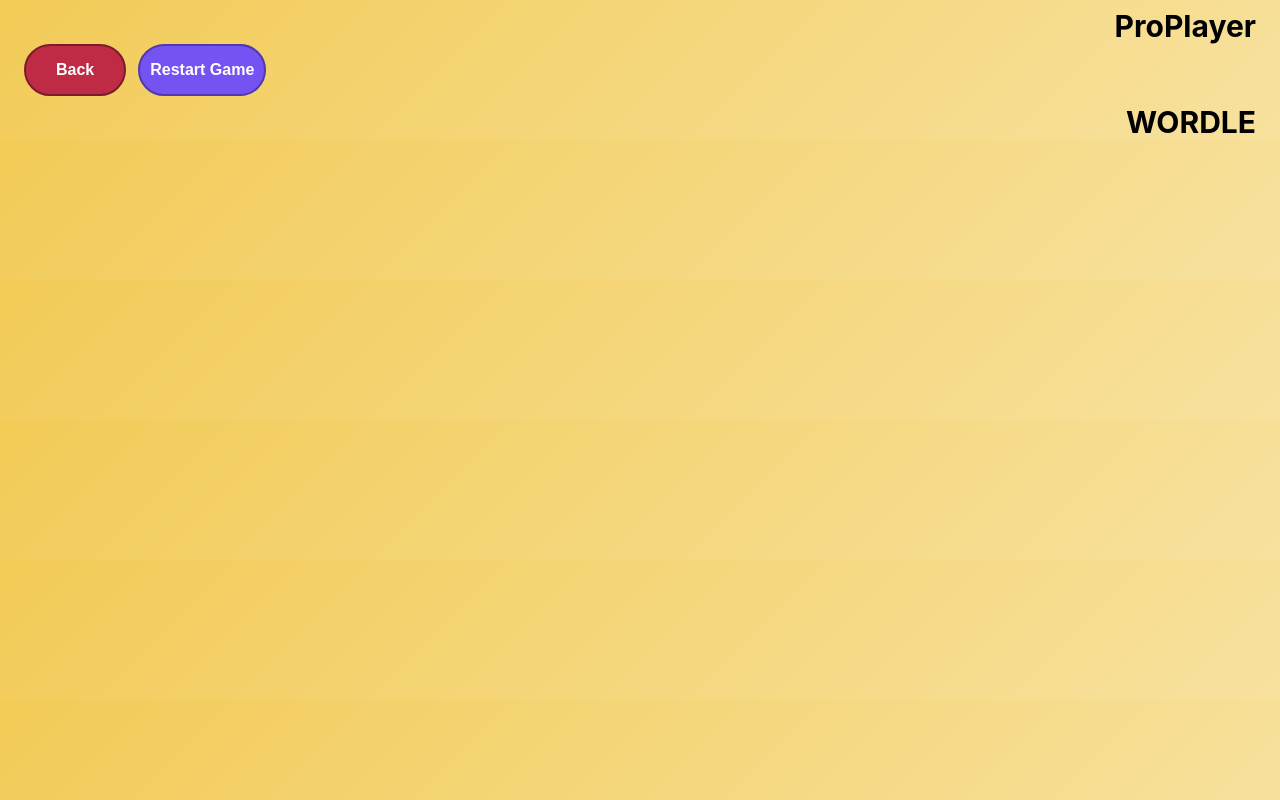
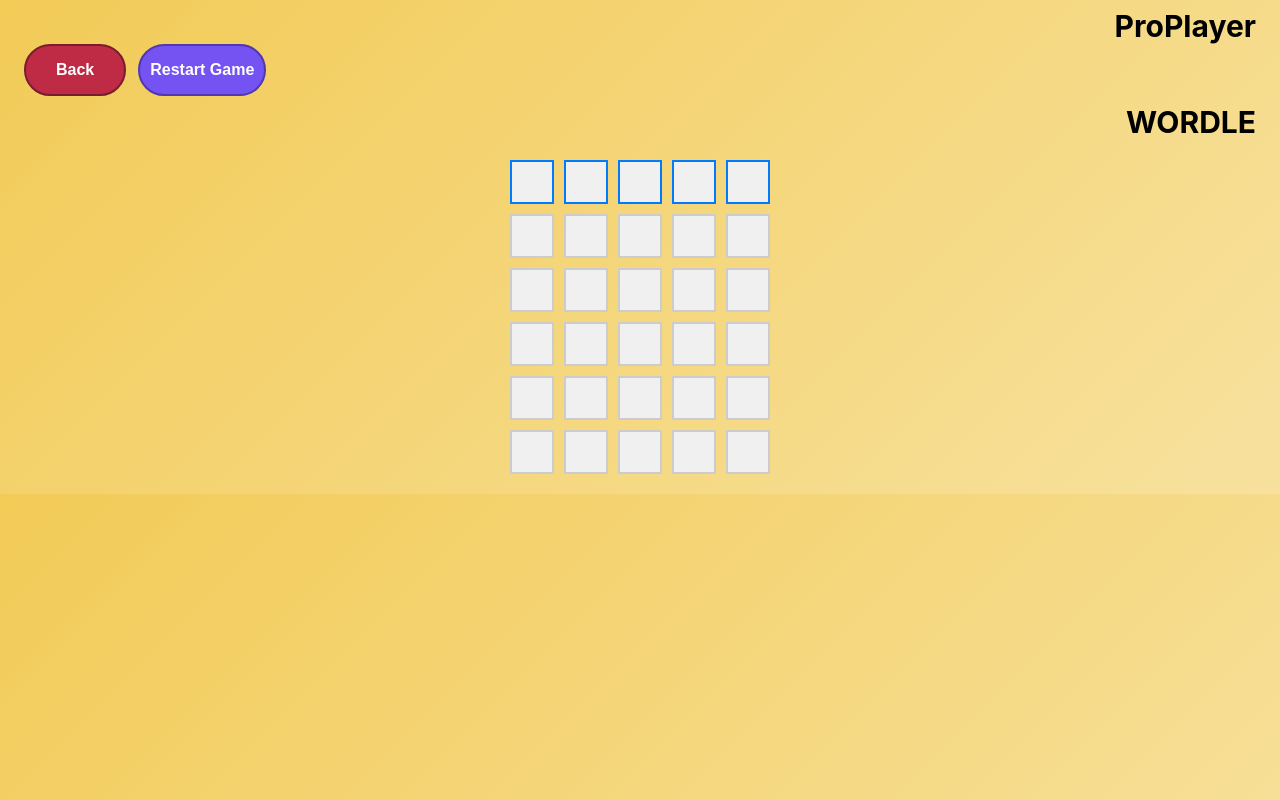
Before and after one commit to AnnaKiira/ProPlayer, a React (Create React App) app: page / in a window 1280 px wide. Both pictures are taken after a click on the button "Play Wordle". Built offline with nearby package versions, Linux system fonts and the light colour scheme.

Commit message:
build the grid in JSX so it renders in the browser. using grid.map() to iterate through each row in the grid array. using row.map() to iterate though each cell in the row, to render the letter. added classnames for styling and set up my wordle css as well to style the grid

```diff
--- /dev/null
+++ b/src/games/wordle/Wordle.css
@@ -0,0 +1,23 @@
+.wordleGrid {
+    display: flex;
+    flex-direction: column;
+    align-items: center;
+    gap: 10px;
+    margin: 20px auto;
+  }
+
+  .row {
+    display: flex;
+    gap: 10px;
+  }
+
+  .cell {
+    width: 40px;
+    height: 40px;
+    border: 2px solid #ccc;
+    background-color: #f0f0f0;
+  }
+
+  .cell.active {
+    border-color: #007bff;
+  }
--- a/src/games/wordle/Wordle.js
+++ b/src/games/wordle/Wordle.js
@@ -1,8 +1,9 @@
-/* import { useState, useMemo } from 'react' */
+import { useState } from 'react'
+import './Wordle.css'
 
 function Wordle() {
-    /* const [grid, setGrid] = useState(Array(6).fill('').map(() => Array(5).fill(''))) */
-    /* const [currentRow, setCurrenRow] = useState(0) */
+    const [grid, /* setGrid */] = useState(Array(6).fill('').map(() => Array(5).fill('')))
+    const [currentRow, /* setCurrenRow */] = useState(0)
     /* const words = useMemo(() => ['shade', 'haunt', 'audio', 'plane', 'canoe', 'raise', 'dream', 'title', 'panic'], []) */
     /* const [randomWord, setRandomWord] = useState(() => words[Math.floor(Math.random() * words.length)]) */
     /* const [gameOver, setGameOver] = useState(false) */
@@ -11,6 +12,24 @@ function Wordle() {
     return (
         <div className='wordleGame'>
             <h1>WORDLE</h1>
+
+            <div className="wordleGrid">
+
+                {grid.map((row, rowIndex) => (
+                    <div key={rowIndex} className="row">
+                        {row.map((cell, columnIndex) => (
+                            <div
+                                key={columnIndex}
+                                className={`cell ${rowIndex === currentRow ? 'active' : ''}`}
+                            >
+                                {cell}
+                            </div>
+                        ))}
+                    </div>
+                ))}
+
+            </div>
+
         </div>
     )
 }
```
